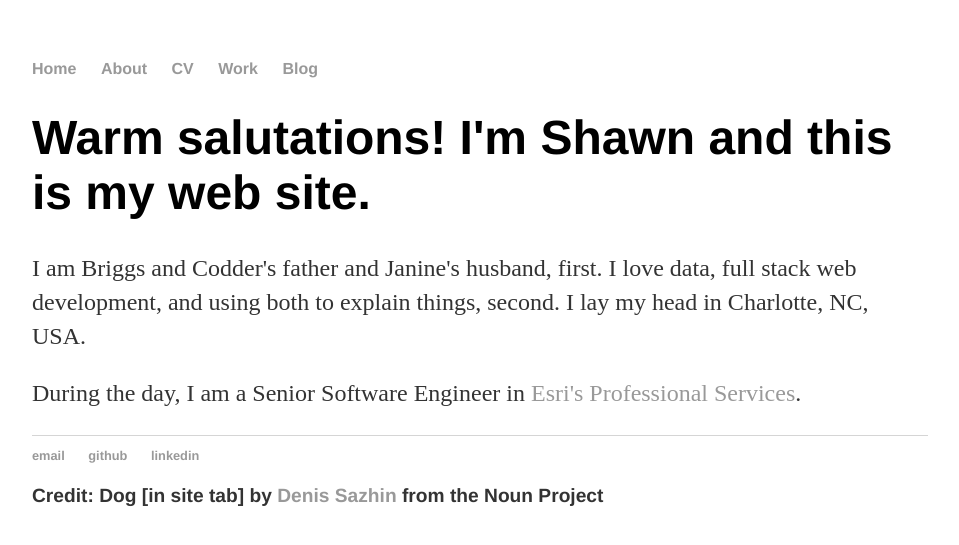
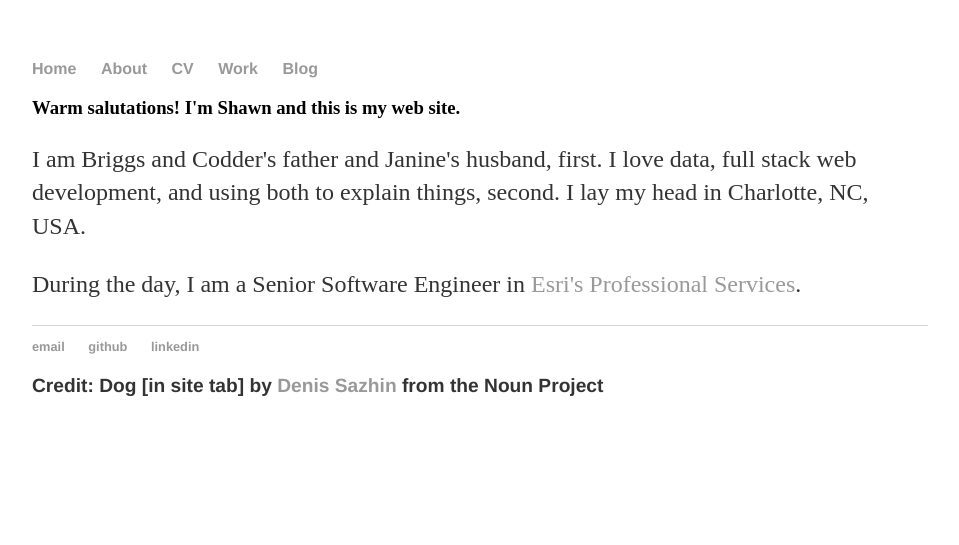
Before and after one commit to shawnmgoulet/shawnmgoulet.github.io, a Jekyll site: the page index.html, which Jekyll copies as it is, in a window 1280 px wide. Shown: the top 545 px of the page, without its empty margins (160-1119 px from the left). Built offline with Jekyll 4.4.1, drawn with Linux system fonts in a browser that asks for light colours.

Commit message:
Update home page header.

```diff
--- a/index.html
+++ b/index.html
@@ -21,7 +21,7 @@
 	<div class="container">
 
 		<div class="intro">
-			<h1>Warm salutations! I'm Shawn and this is my web site.</h1>
+			<h3>Warm salutations! I'm Shawn and this is my web site.</h3>
 			<p>I am Briggs and Codder's father and Janine's husband, first. I love data, full stack web development, and using both
 				to explain things, second. I lay my head in Charlotte, NC, USA.</p>
 			<p>During the day, I am a Senior Software Engineer in <a href="https://www.esri.com/en-us/arcgis/services/overview" target="_blank">Esri's Professional Services</a>.</p>
```
